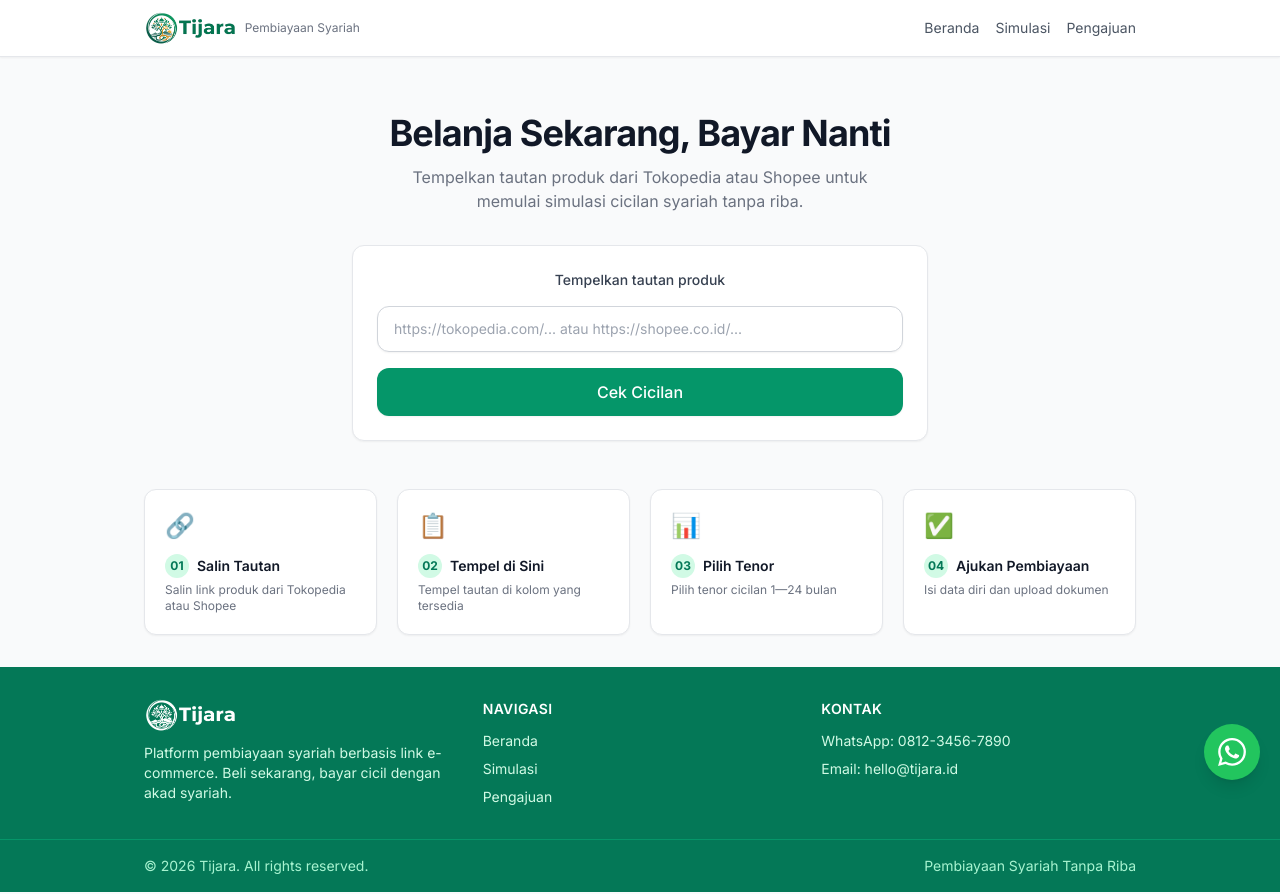
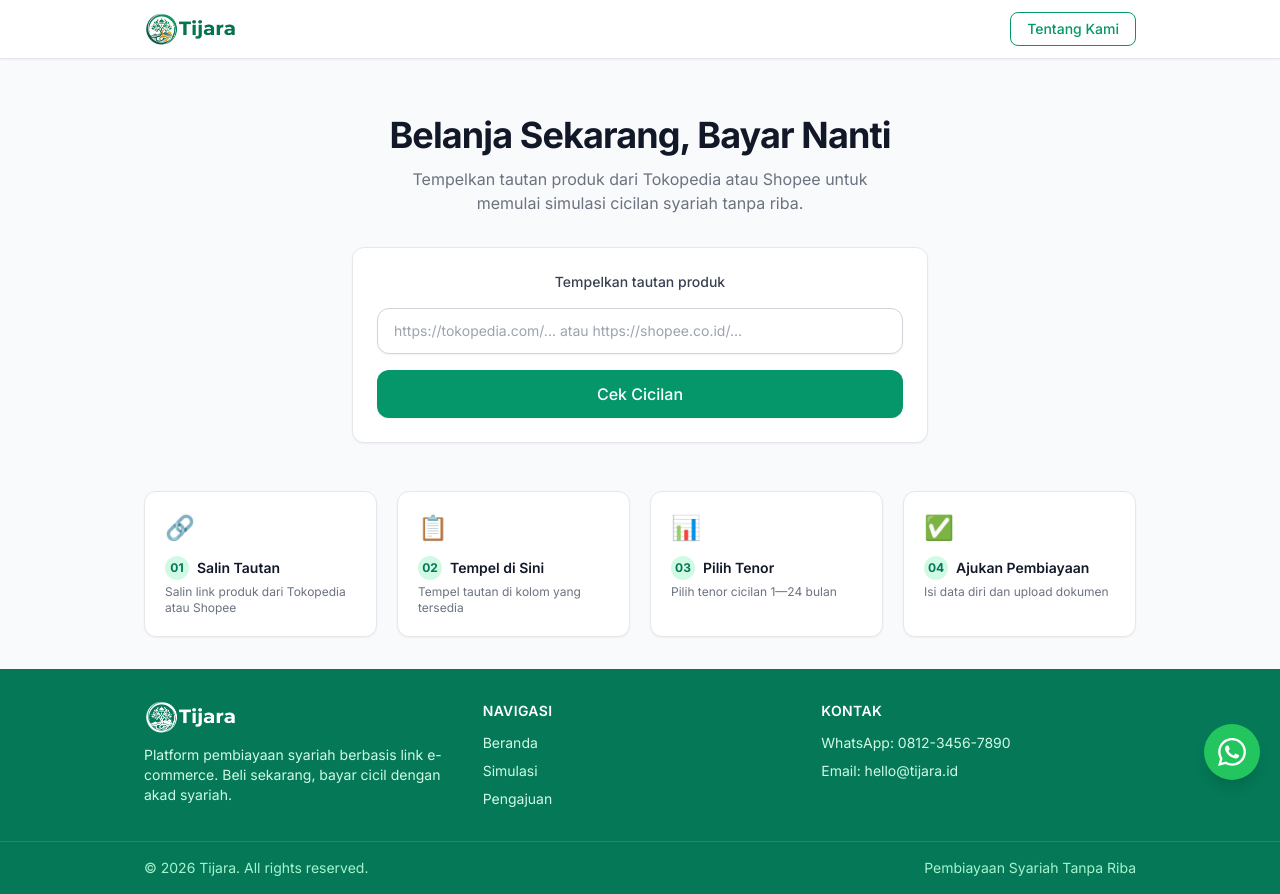
Before and after one commit to Rezartupas/tijara-app, a Next.js app: page / in a window 1280 px wide. Built offline with nearby package versions, Linux system fonts and the light colour scheme.

Commit message:
refactor(header): simplify — remove tagline, nav, add Tentang Kami button

```diff
--- a/src/app/layout.tsx
+++ b/src/app/layout.tsx
@@ -18,15 +18,15 @@ export default function RootLayout({ children }: { children: React.ReactNode })
       <body className="flex min-h-screen flex-col bg-gray-50 text-gray-900 antialiased">
         <header className="sticky top-0 z-50 border-b bg-white/95 shadow-sm backdrop-blur">
           <div className="mx-auto flex max-w-5xl items-center justify-between px-4 py-3">
-            <Link href="/" className="flex items-center gap-2 transition-opacity hover:opacity-80">
+            <Link href="/" className="transition-opacity hover:opacity-80">
               <img src="/images/tijara.png" alt="Tijara" className="h-8 w-auto" />
-              <span className="hidden text-xs text-gray-500 sm:inline">Pembiayaan Syariah</span>
             </Link>
-            <nav className="flex items-center gap-4 text-sm">
-              <Link href="/" className="text-gray-600 transition-colors hover:text-primary-600">Beranda</Link>
-              <Link href="/simulasi" className="text-gray-600 transition-colors hover:text-primary-600">Simulasi</Link>
-              <Link href="/pengajuan" className="text-gray-600 transition-colors hover:text-primary-600">Pengajuan</Link>
-            </nav>
+            <Link
+              href="/tentang-kami"
+              className="rounded-lg border border-primary-600 px-4 py-1.5 text-sm font-medium text-primary-600 transition-colors hover:bg-primary-50"
+            >
+              Tentang Kami
+            </Link>
           </div>
         </header>
         <main className="flex-1 mx-auto w-full max-w-5xl px-4 py-8">{children}</main>
```
